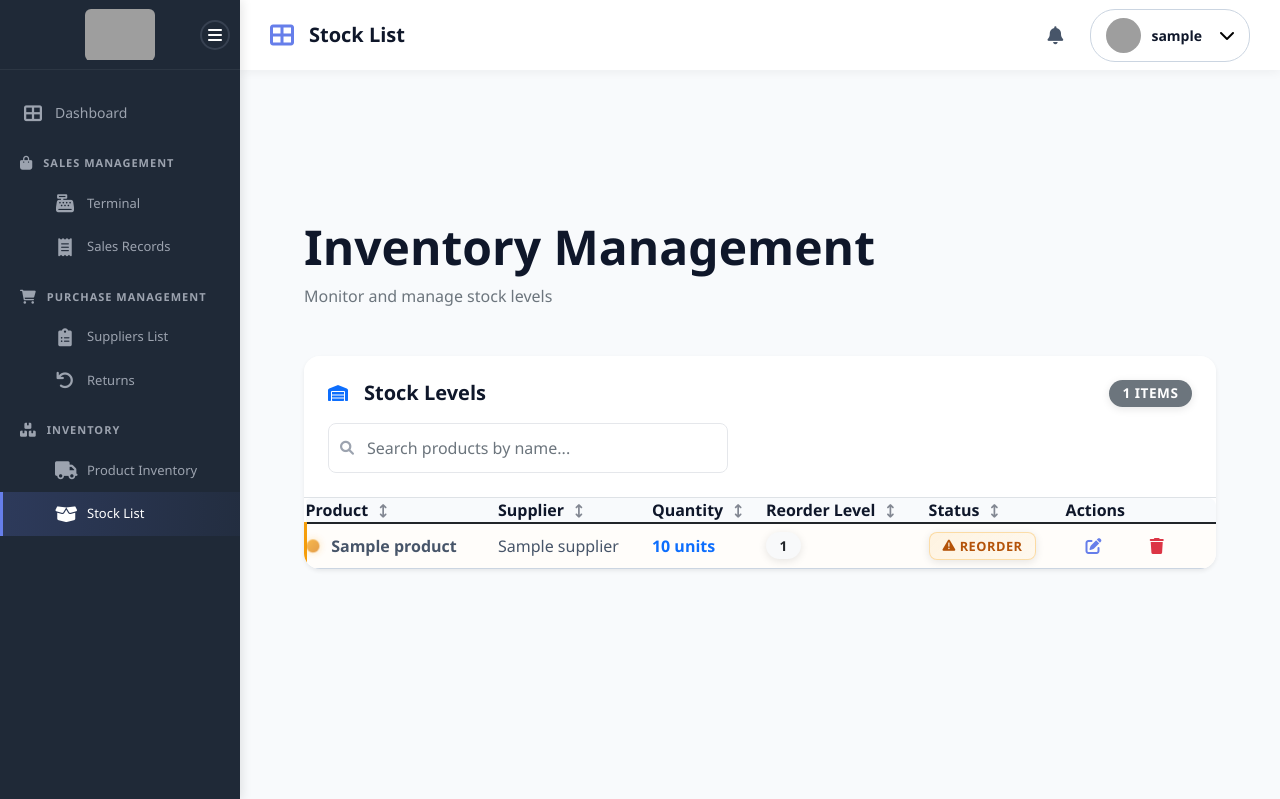
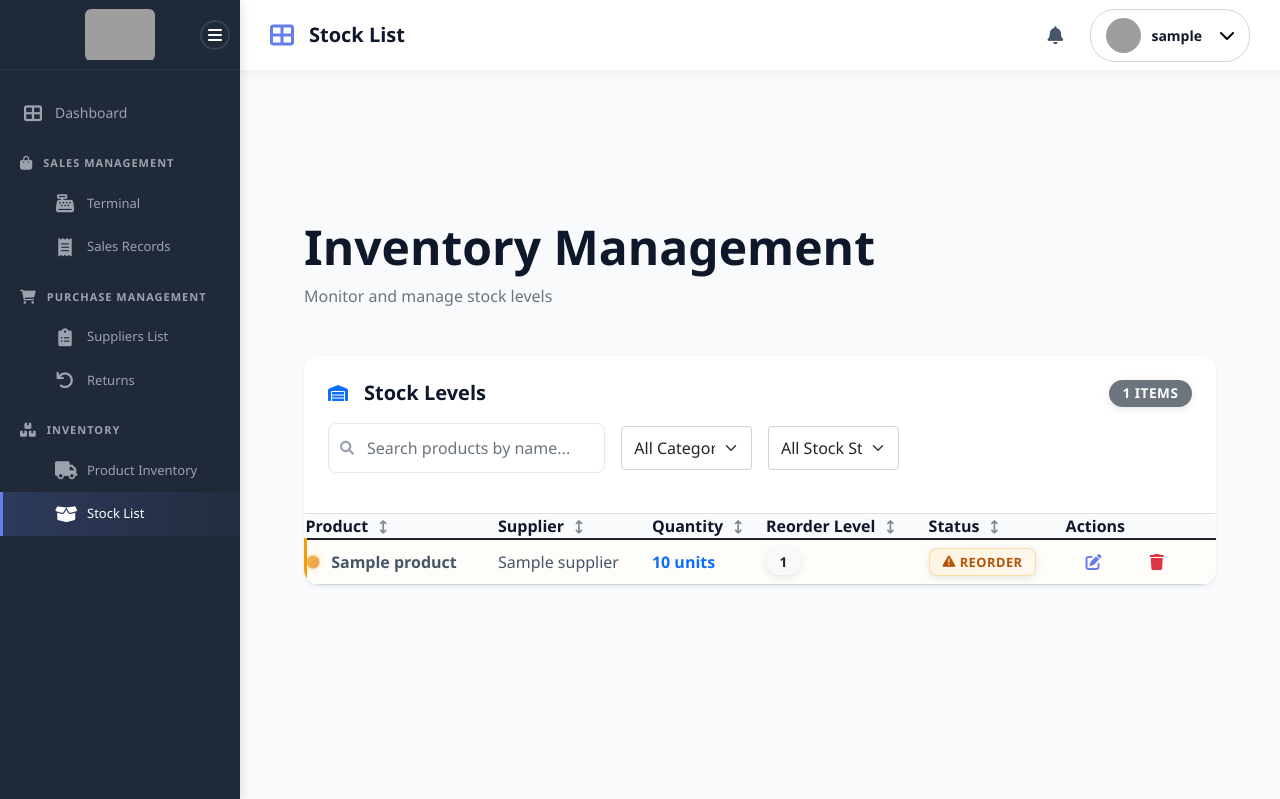
Before and after one commit to feitansy/multibliz-pos-system, a Django app: page /inventory/stocks/ in a window 1280 px wide. Shown: the top 799 px of the page. Run offline with Django 5.2, Linux system fonts and the light colour scheme; a user stored in the database is signed in; tables that the repository leaves empty hold one stand-in row (values such as "Sample post"); parts of the project's set-up code (start-up, migrations or seed data) failed here and were passed over; grey boxes are pictures that could not be loaded.

Commit message:
Add category and stock status filters to stock levels list with proper no stocks detection

```diff
--- a/inventory/mixins.py
+++ b/inventory/mixins.py
@@ -12,7 +12,10 @@ class InventoryListMixin(InventoryMixin, ListView):
 
     def get_queryset(self):
         from django.db.models import Q
+        from django.db import models
         queryset = super().get_queryset()
+
+        # Search filter
         search_query = self.request.GET.get('search', '').strip()
         if search_query:
             queryset = queryset.filter(
@@ -20,11 +23,36 @@ class InventoryListMixin(InventoryMixin, ListView):
                 Q(supplier__name__icontains=search_query) |
                 Q(id__icontains=search_query)
             )
+
+        # Category filter (filter by product category)
+        category_filter = self.request.GET.get('category', '').strip()
+        if category_filter:
+            queryset = queryset.filter(product__category=category_filter)
+
+        # Stock status filter
+        stock_status = self.request.GET.get('stock_status', '').strip()
+        if stock_status:
+            if stock_status == 'no_stocks':
+                queryset = queryset.filter(quantity=0)
+            elif stock_status == 'critical':
+                queryset = queryset.filter(quantity__gt=0, quantity__lte=models.F('reorder_level'))
+            elif stock_status == 'warning':
+                queryset = queryset.filter(quantity__gt=models.F('reorder_level'), quantity__lte=models.F('reorder_level') + 15)
+            elif stock_status == 'healthy':
+                queryset = queryset.filter(quantity__gt=models.F('reorder_level') + 15)
+
         return queryset
 
     def get_context_data(self, **kwargs):
         context = super().get_context_data(**kwargs)
         context['search_query'] = self.request.GET.get('search', '')
+        context['selected_category'] = self.request.GET.get('category', '')
+        context['selected_stock_status'] = self.request.GET.get('stock_status', '')
+
+        # Get all unique categories from products that have stock
+        all_categories = self.model.objects.values_list('product__category', flat=True).distinct().filter(product__category__isnull=False).exclude(product__category='')
+        context['all_categories'] = sorted(all_categories)
+
         return context
 
 class InventoryDetailMixin(InventoryMixin, DetailView):
--- a/templates/inventory/stock_list.html
+++ b/templates/inventory/stock_list.html
@@ -19,16 +19,38 @@
                     <h5 class="mb-0 fw-bold">Stock Levels</h5>
                     <span class="badge bg-secondary ms-auto">{{ object_list|length }} items</span>
                 </div>
-                <div class="position-relative" style="max-width: 400px;">
+                <form method="GET" id="filterForm" class="row g-3 align-items-center">
+                    <div class="col-12 col-md-6 col-lg-4">
+                        <div class="position-relative">
                             <input
                                 type="text"
-                        id="productSearch"
+                                name="search"
                                 class="form-control form-control-lg"
                                 placeholder="Search products by name..."
+                                value="{{ search_query }}"
                                 style="padding-left: 38px; border-radius: 8px; border: 1.5px solid #e5e7eb;"
                             />
                             <i class="fas fa-search position-absolute" style="left: 12px; top: 50%; transform: translateY(-50%); color: #9ca3af; font-size: 14px;"></i>
                         </div>
+                    </div>
+                    <div class="col-12 col-md-3 col-lg-2">
+                        <select name="category" class="form-select" onchange="document.getElementById('filterForm').submit();">
+                            <option value="">All Categories</option>
+                            {% for category_item in all_categories %}
+                                <option value="{{ category_item }}" {% if selected_category == category_item %}selected{% endif %}>{{ category_item }}</option>
+                            {% endfor %}
+                        </select>
+                    </div>
+                    <div class="col-12 col-md-3 col-lg-2">
+                        <select name="stock_status" class="form-select" onchange="document.getElementById('filterForm').submit();">
+                            <option value="">All Stock Status</option>
+                            <option value="no_stocks" {% if selected_stock_status == 'no_stocks' %}selected{% endif %}>No Stocks</option>
+                            <option value="critical" {% if selected_stock_status == 'critical' %}selected{% endif %}>Critical</option>
+                            <option value="warning" {% if selected_stock_status == 'warning' %}selected{% endif %}>Reorder Soon</option>
+                            <option value="healthy" {% if selected_stock_status == 'healthy' %}selected{% endif %}>Healthy</option>
+                        </select>
+                    </div>
+                </form>
             </div>
             <div class="card-body p-0">
                 <div class="table-responsive">
@@ -45,7 +67,9 @@
                         </thead>
                         <tbody>
                             {% for stock in object_list %}
-                                {% if stock.quantity <= stock.reorder_level %}
+                                {% if stock.quantity == 0 %}
+                                    <tr class="table-row-critical">
+                                {% elif stock.quantity <= stock.reorder_level %}
                                     <tr class="table-row-critical">
                                 {% elif stock.quantity <= stock.reorder_level|add:15 %}
                                     <tr class="table-row-warning">
@@ -53,7 +77,7 @@
                                     <tr class="table-row-healthy">
                                 {% endif %}
                                     <td data-column="product">
-                                        <span class="status-indicator-dot {% if stock.quantity <= stock.reorder_level %}status-critical{% elif stock.quantity <= stock.reorder_level|add:15 %}status-warning{% else %}status-healthy{% endif %}"></span>
+                                        <span class="status-indicator-dot {% if stock.quantity == 0 %}status-critical{% elif stock.quantity <= stock.reorder_level %}status-critical{% elif stock.quantity <= stock.reorder_level|add:15 %}status-warning{% else %}status-healthy{% endif %}"></span>
                                         <strong>{{ stock.product.name }}</strong>
                                     </td>
                                     <td data-column="supplier">{{ stock.supplier.name }}</td>
@@ -62,7 +86,11 @@
                                         <span class="badge bg-light text-dark">{{ stock.reorder_level }}</span>
                                     </td>
                                     <td data-column="status">
-                                        {% if stock.quantity <= stock.reorder_level %}
+                                        {% if stock.quantity == 0 %}
+                                            <span class="badge status-badge status-badge-critical">
+                                                <i class="fas fa-exclamation-circle me-1"></i>NO STOCKS
+                                            </span>
+                                        {% elif stock.quantity <= stock.reorder_level %}
                                             <span class="badge status-badge status-badge-critical">
                                                 <i class="fas fa-circle-exclamation me-1"></i>CRITICAL
                                             </span>
```
Lines whose indentation alone changed are shown as unchanged.
